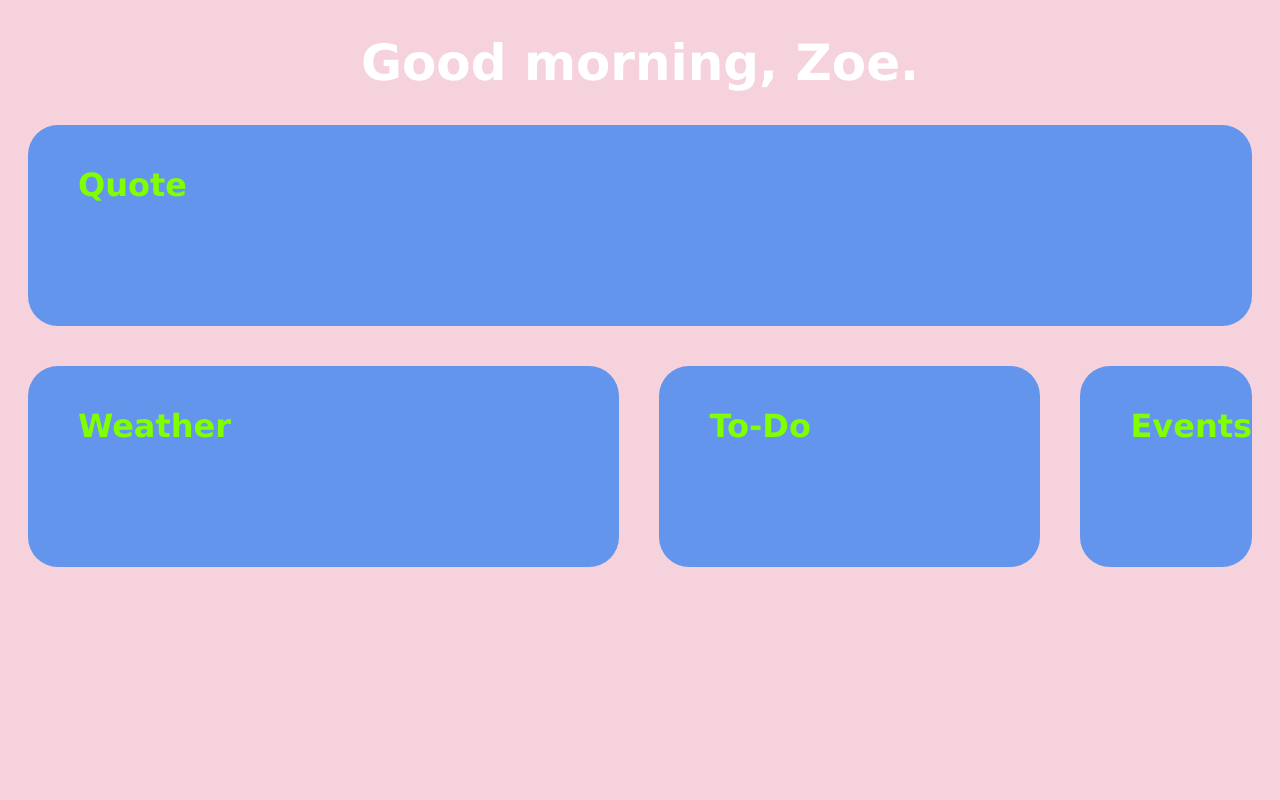
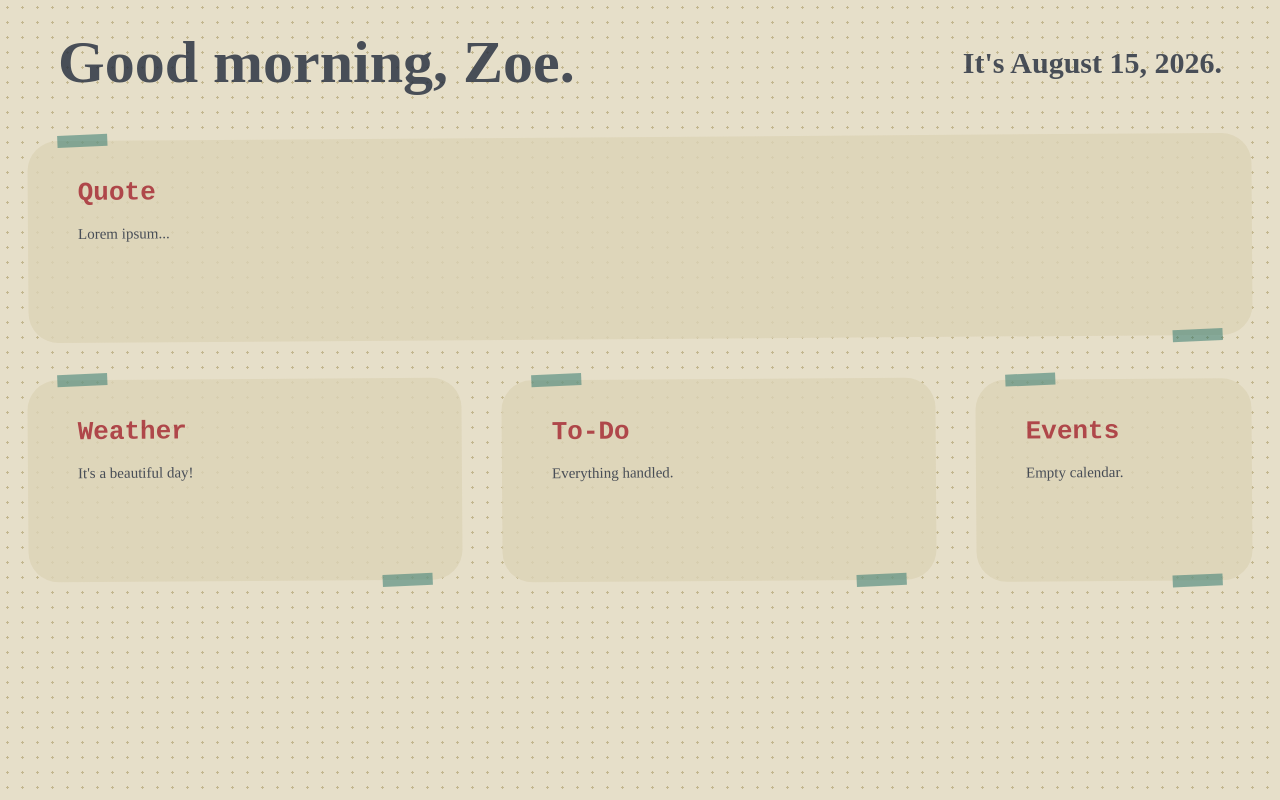
Before and after one commit to zoekahana/daily-dashboard, a React (Vite) app: page / in a window 1280 px wide. Built offline with nearby package versions, Linux system fonts and the light colour scheme.

Commit message:
Create field notes theme, add favicon

```diff
--- a/index.html
+++ b/index.html
@@ -3,7 +3,8 @@
   <head>
     <meta charset="UTF-8" />
     <meta name="viewport" content="width=device-width, initial-scale=1.0" />
-    <title>daily-dashboard</title>
+    <link rel="icon" type="image/png" href="/favicon.png?v=2" />
+    <title>zoe's dashboard</title>
   </head>
   <body>
     <div id="app"></div>
--- a/src/App.css
+++ b/src/App.css
@@ -1,6 +1,9 @@
 body {
-    background-color: rgb(246, 210, 221);
-    color: white;
-    font-family: Verdana;
+    background-color: #e6dfc9;
+    color: #212a3b;
+    font-family: Didot;
     text-align: center;
+    opacity: 0.8;
+    background-image: radial-gradient(circle, #c3b78f 1.2px, transparent 1.2px);
+    background-size: 15px 15px;
 }
--- a/src/App.tsx
+++ b/src/App.tsx
@@ -3,44 +3,98 @@ import styled from 'styled-components';
 
 const App = () => {
   return <>
-    <Greeting>Good morning, Zoe.</Greeting>
-    <Block>
+    <HeaderGrid>
+      <Greeting>Good morning, Zoe.</Greeting>
+      <DateSubheader>It's August 15, 2026.</DateSubheader>
+    </HeaderGrid>
+    <Block $accent="#1f6e64" $rotate="-0.4deg">
       <Title>Quote</Title>
+      <BlockBody>Lorem ipsum...</BlockBody>
     </Block>
     <WidgetGrid>
-      <Block>
+      <Block $accent="#1f6e64" $rotate="-0.4deg">
         <Title>Weather</Title>
+        <BlockBody>It's a beautiful day!</BlockBody>
       </Block>
-      <Block>
+      <Block $accent="#1f6e64" $rotate="-0.4deg">
         <Title>To-Do</Title>
+        <BlockBody>Everything handled.</BlockBody>
       </Block>
-      <Block>
+      <Block $accent="#1f6e64" $rotate="-0.4deg">
         <Title>Events</Title>
+        <BlockBody>Empty calendar.</BlockBody>
       </Block>
     </WidgetGrid>
   </>
 }
 
+const HeaderGrid = styled.div`
+  display: grid;
+  grid-auto-flow: column;
+  align-items: center;
+`
+
 const Greeting = styled.h1`
-  font-size: 50px;
+  font-size: 60px;
+  justify-self: left;
+  margin: 20px 0 20px 50px;
+`
+
+const DateSubheader = styled.h2`
+  font-size: 30px;
+  justify-self: right;
+  margin: 20px 50px 20px 0;
 `
 
 const Title = styled.h1`
-  color: chartreuse;
-  text-align: left
+  color: #a2222b;
+  text-align: left;
+  font-family: monospace;
 `
 
 const Block = styled.div`
-  background-color: cornflowerblue;
+  background-color: #ddd4b7;
   padding: 20px 0px 100px 50px;
   border-radius: 30px;
   margin: 20px;
+
+  position: relative;
+  transform: rotate(${p => p.$rotate});
+
+  &::before {
+    content: "";
+    position: absolute;
+    top: -6px;
+    left: 30px;
+    width: 50px;
+    height: 12px;
+    background: ${p => p.$accent};
+    opacity: 0.6;
+    transform: rotate(-2deg);
+  }
+
+  &::after {
+    content: "";
+    position: absolute;
+    bottom: -6px;
+    right: 30px;
+    width: 50px;
+    height: 12px;
+    background: ${p => p.$accent};
+    opacity: 0.6;
+    transform: rotate(-2deg);
+  }
+`
+
+const BlockBody = styled.div`
+  text-align: left;
+  font-size: 15px;
 `
 
 const WidgetGrid = styled.div`
   display: grid;
   grid-auto-flow: column;
-  grid-template-columns: 3fr 2fr 1fr;
+  grid-template-columns: 3fr 3fr 2fr;
 `
 
 export default App
```
Also changed, not shown: public/favicon.png (added), 1 other file (tests, documents, lock files or other folders).
